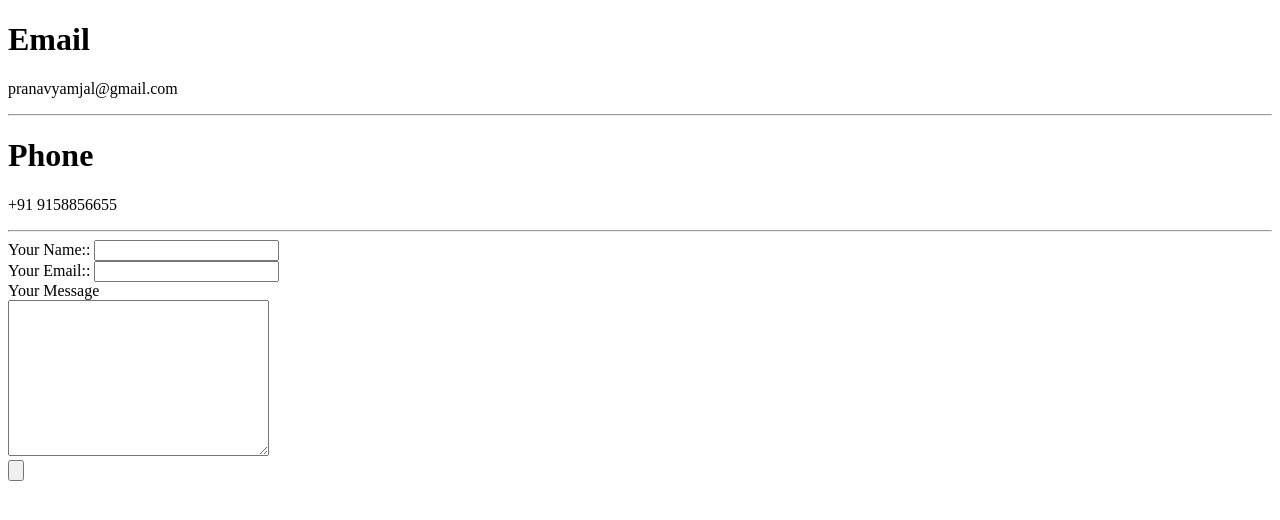
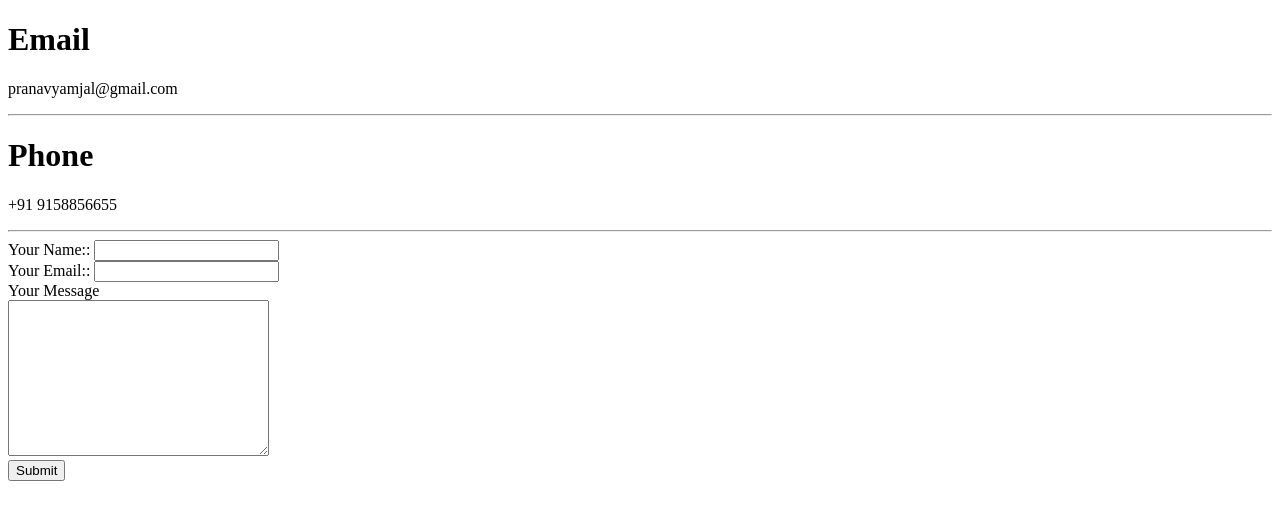
Before and after one commit to pranavyamjal/CV, a plain HTML site: page contact.html in a window 1280 px wide. Drawn offline with Linux system fonts and the light colour scheme.

Commit message:
contact.html

```diff
--- a/contact.html
+++ b/contact.html
@@ -19,7 +19,7 @@
       <input type="email" name="Your Email" value=""><br>
       <label>Your Message</label><br>
       <textarea name="Your Message" rows="10" cols="30"></textarea><br>
-      <input type="submit" name="Submit" value="">
+      <input type="submit" name="Submit" value="Submit">
 
     </form>
 
```
